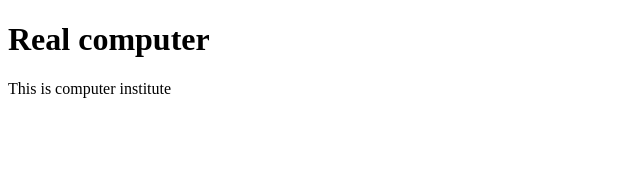
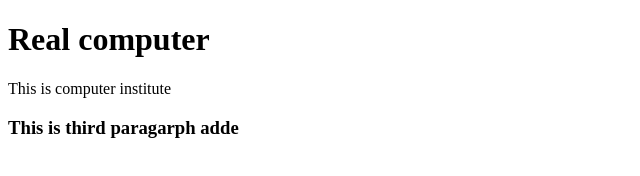
Before and after one commit to imran2454/checkGit, a plain HTML site: page index.html in a window 1280 px wide. Shown: the whole page, without its empty margins (0-640 px from the left). Drawn offline with Linux system fonts and the light colour scheme.

Commit message:
added third descript

```diff
--- a/index.html
+++ b/index.html
@@ -8,6 +8,7 @@
 <body>
     <h1>Real computer</h1>
     <p>This is computer institute</p>
+    <h3>This is third paragarph adde</h3>
 
 </body>
 </html>
```
